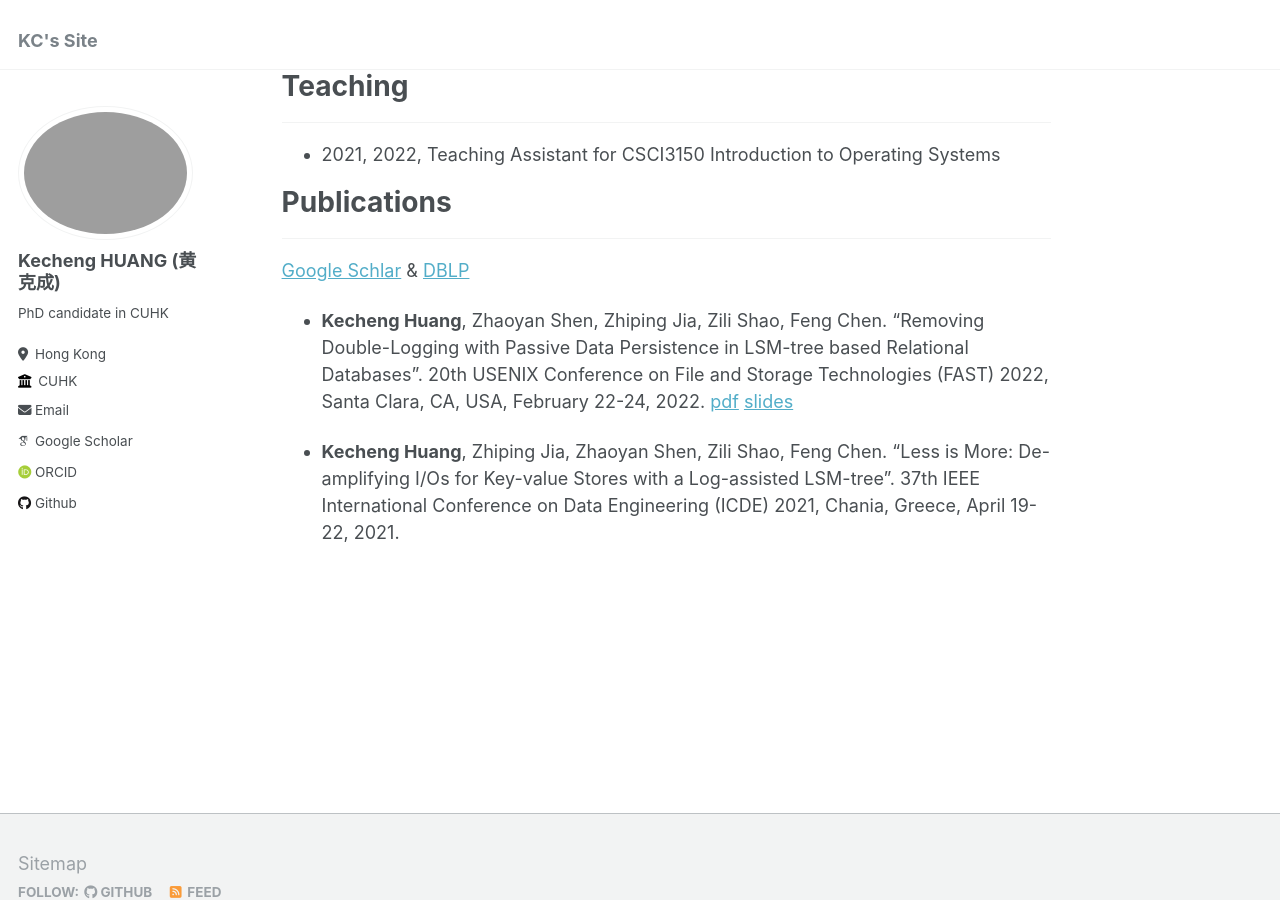
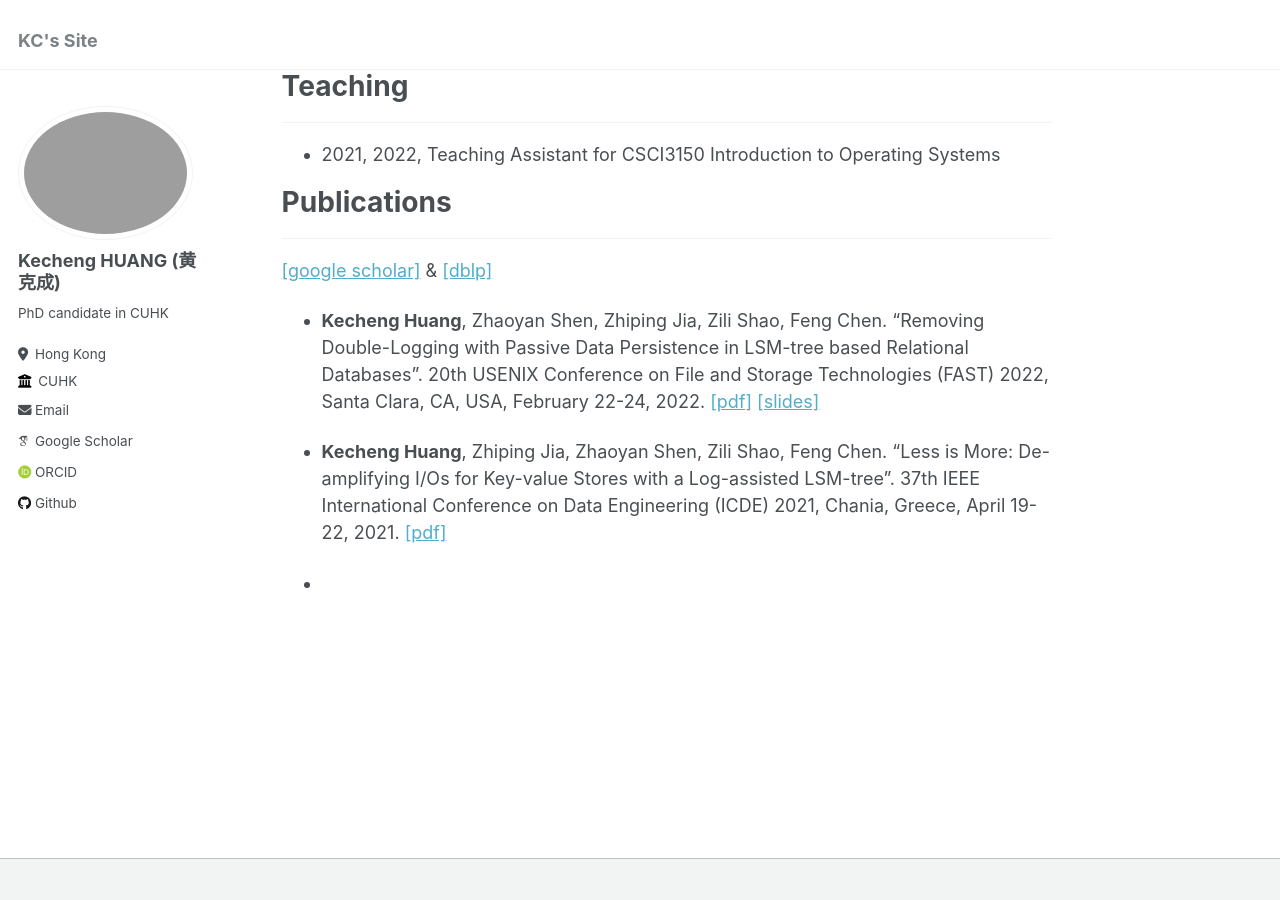
Before and after one commit to ericaloha/ericaloha.github.io, a Jekyll site: the page built from _pages/about.md, in a window 1280 px wide and 900 px high, scrolled down 522 px. Built offline with Jekyll 4.4.1, drawn with Linux system fonts in a browser that asks for light colours; some web fonts are replaced.

Commit message:
Update about.md

```diff
--- a/_pages/about.md
+++ b/_pages/about.md
@@ -33,9 +33,11 @@ I am Kecheng HUANG, a third-year PhD candidate at the Chinese University of Hong
 
 ---
 
-[Google Schlar](https://scholar.google.com/citations?user=rPhW368AAAAJ&hl)  & [DBLP](https://dblp.org/pid/295/7080.html)
+[[google scholar]](https://scholar.google.com/citations?user=rPhW368AAAAJ&hl)  & [[dblp]](https://dblp.org/pid/295/7080.html)
 
 
-- **Kecheng Huang**, Zhaoyan Shen, Zhiping Jia, Zili Shao, Feng Chen. "Removing Double-Logging with Passive Data Persistence in LSM-tree based Relational Databases". 20th USENIX Conference on File and Storage Technologies (FAST) 2022, Santa Clara, CA, USA, February 22-24, 2022. [pdf](https://www.usenix.org/system/files/fast22-huang.pdf) [slides](https://www.usenix.org/system/files/fast22_slides_huang.pdf)
+- **Kecheng Huang**, Zhaoyan Shen, Zhiping Jia, Zili Shao, Feng Chen. "Removing Double-Logging with Passive Data Persistence in LSM-tree based Relational Databases". 20th USENIX Conference on File and Storage Technologies (FAST) 2022, Santa Clara, CA, USA, February 22-24, 2022. [[pdf]](https://www.usenix.org/system/files/fast22-huang.pdf) [[slides]](https://www.usenix.org/system/files/fast22_slides_huang.pdf)
 
-- **Kecheng Huang**, Zhiping Jia, Zhaoyan Shen, Zili Shao, Feng Chen. "Less is More: De-amplifying I/Os for Key-value Stores with a Log-assisted LSM-tree". 37th IEEE International Conference on Data Engineering (ICDE) 2021, Chania, Greece, April 19-22, 2021.
+- **Kecheng Huang**, Zhiping Jia, Zhaoyan Shen, Zili Shao, Feng Chen. "Less is More: De-amplifying I/Os for Key-value Stores with a Log-assisted LSM-tree". 37th IEEE International Conference on Data Engineering (ICDE) 2021, Chania, Greece, April 19-22, 2021. [[pdf]](https://ieeexplore.ieee.org/stamp/stamp.jsp?tp=&arnumber=9458751)
+
+-
```
